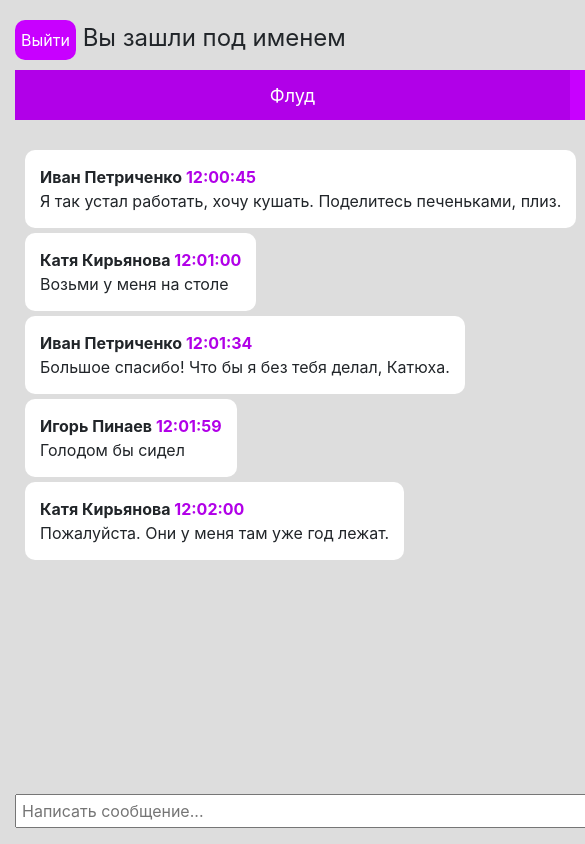
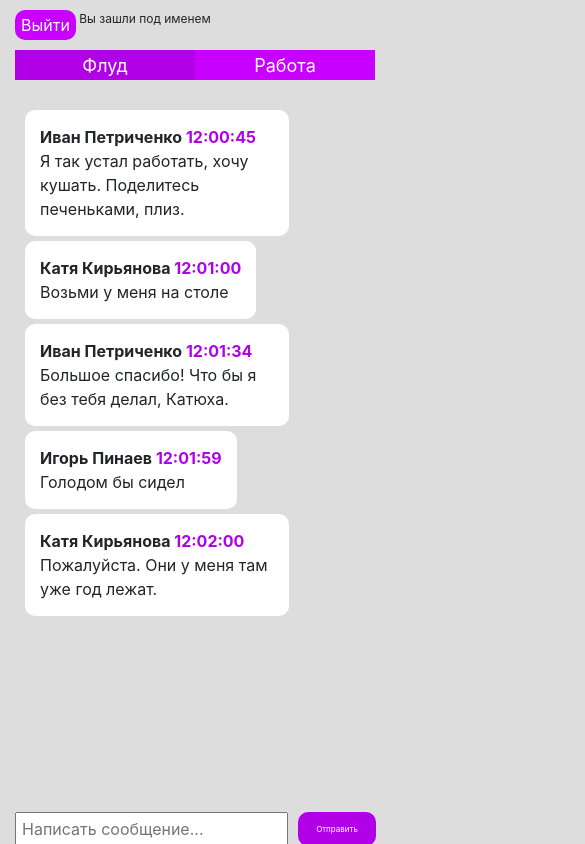
Before and after one commit to svetlanashibaeva/Chat, a React (Create React App) app: page /chat in a window 390 px wide. Shown: the top 844 px of the page, 585 px wide, since content can reach past the window. Built offline with nearby package versions, Linux system fonts and the light colour scheme.

Commit message:
refactoring appearance

```diff
--- a/public/index.html
+++ b/public/index.html
@@ -11,7 +11,7 @@
     <link rel="manifest" href="%PUBLIC_URL%/manifest.json" />
     <link rel="stylesheet" href="https://stackpath.bootstrapcdn.com/bootstrap/4.5.0/css/bootstrap.min.css">
     <link rel="stylesheet" href="https://stackpath.bootstrapcdn.com/font-awesome/4.7.0/css/font-awesome.min.css">
-    <title>React App</title>
+    <title>Chat</title>
   </head>
   <body>
     <div id="root"></div>
--- a/src/assets/style.css
+++ b/src/assets/style.css
@@ -37,7 +37,7 @@
     margin-top: 20px;
     overflow-y: scroll;
     width: 100%;
-    height: 500px;
+    height: 75vh;
     padding: 10px;
 }
 
@@ -66,8 +66,11 @@
     border: none;
 }
 
+.messages__item> .messages__item-text {
+    max-width: 700px;
+}
+
 .right {
-    text-align: right;
     margin-right: 0;
     margin-left: auto;
 }
@@ -78,7 +81,7 @@
     column-gap: 10px;
     text-align: left;
     position: fixed;
-    bottom: 20px;
+    bottom: 10px;
     height: 30px;
 }
 
@@ -132,5 +135,65 @@
     color: #fff;
     border-radius: 10px;
     width: 100%;
-    height: 40px;
+    height: 30px;
 }
+
+@media (max-width: 1200px) {
+    .form {
+        grid-template-columns: 740px 180px;
+    }
+}
+
+@media (max-width: 991px) {
+
+    .messages__item> .messages__item-text {
+        max-width: 400px;
+    }
+
+    .form {
+        grid-template-columns: 500px 180px;
+    }
+}
+
+@media (max-width: 767px) {
+
+    .container {
+        width: 100vw;
+    }
+
+    .messages {
+        height: 70vh;
+    }
+
+    .tab {
+        height: 30px;
+    }
+
+    .form {
+        grid-template-columns: 380px 120px;
+    }
+}
+
+@media (max-width: 575px) {
+    .header {
+        height: 40px;
+        margin-top: 10px;
+    }
+
+    .form {
+        grid-template-columns: 70vw 20vw;
+        bottom: 2px;
+    }
+
+    .form__btn {
+        font-size: 8px;
+    }
+
+    .messages__item> .messages__item-text {
+        max-width: 60vw;
+    }
+
+    .header__title {
+        font-size: 12px;
+    }
+}
--- a/src/components/Chat.js
+++ b/src/components/Chat.js
@@ -40,7 +40,7 @@ export default class Chat extends Component {
 
         if (users) {
             const index = users.findIndex(elem => elem.name === name);
-            console.log("index", index)
+
             if (index > -1) {
                 id = users[index].id
             } else {
@@ -64,6 +64,7 @@ export default class Chat extends Component {
             this.setState({
                 items: local
             });
+            document.querySelector('.messages').scrollTop = document.querySelector('.messages').scrollHeight;
         } else {
             this.saveChanges(chatTheme === "flud" ? data.flud : data.work)
         }
@@ -95,7 +96,6 @@ export default class Chat extends Component {
             id: this.state.items.length + 1,
             time: res
         };
-
         this.saveChanges([...this.state.items, newItems])
     }
 
@@ -116,16 +116,15 @@ export default class Chat extends Component {
 
     saveChanges(items) {
         localStorage.setItem(chatTheme, JSON.stringify(items));
-
         this.setState({
             items: items
         })
+        document.querySelector('.messages').scrollTop = document.querySelector('.messages').scrollHeight;
     }
 
     changeTab(e) {
         chatTheme = e.target.id;
         changeItemId = null;
-
         const tabs = document.querySelectorAll('.tab');
         if (e.target) {
             tabs.forEach(tab => tab.classList.remove('active'))
--- a/src/components/CreateMessage.js
+++ b/src/components/CreateMessage.js
@@ -25,6 +25,7 @@ export default class CreateMessage extends Component {
         this.setState({
             text:""
         })
+
     }
 
     render() {
--- a/src/components/Login.js
+++ b/src/components/Login.js
@@ -19,6 +19,11 @@ const Login = () => {
         if (text) {
             localStorage.setItem('currentUserName', text )
             history.push("/chat");
+        } else {
+            document.querySelector('.form-login__input').focus();
+            const div = document.createElement('div');
+            div.innerHTML = "Пожалуйста, авторизуйтесь";
+            document.querySelector('.form-login').append(div);
         }
     }
 
```
